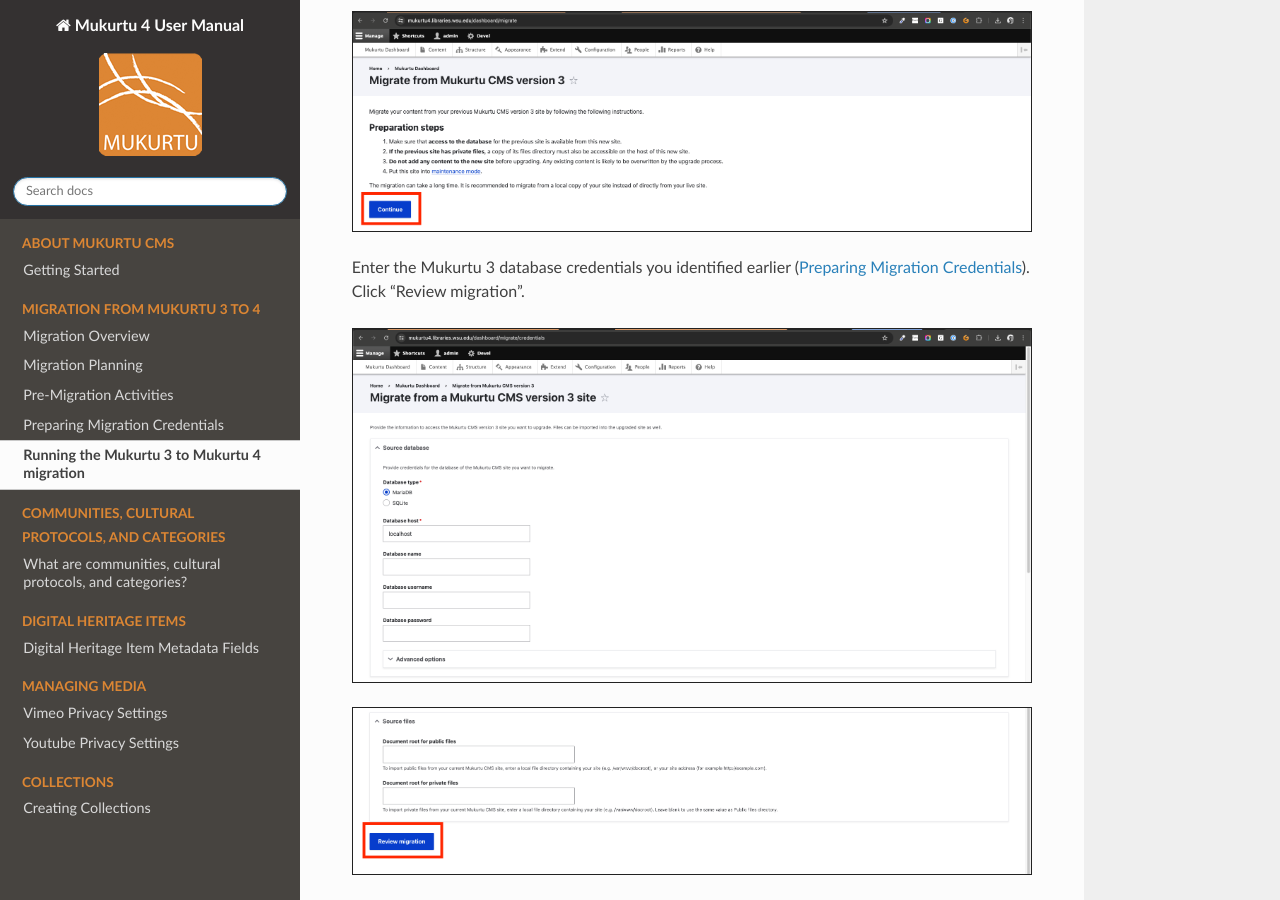
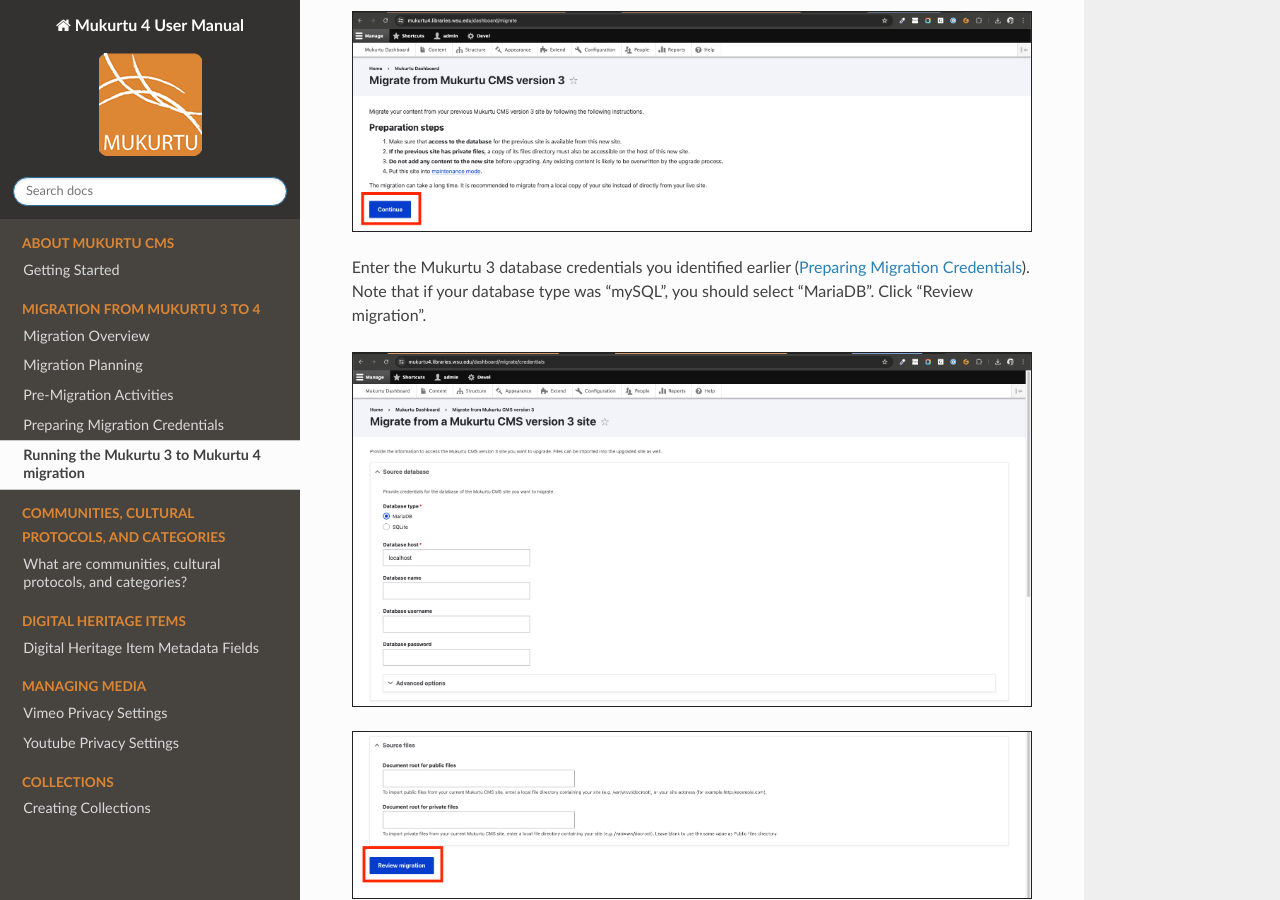
Before and after one commit to MukurtuCMS/mukurtudocs, a Sphinx documentation site: the page built from docs/source/migration/Migration.md, in a window 1280 px wide and 900 px high, scrolled down 1130 px. Built offline with Sphinx 7.4.7 and the Read the Docs theme 2.0.0, drawn with Linux system fonts in a browser that asks for light colours.

Commit message:
Update Migration.md

```diff
--- a/docs/source/migration/Migration.md
+++ b/docs/source/migration/Migration.md
@@ -12,7 +12,9 @@
 
 ![migrate-03](../embeds/migrate-03.png)
 
-Enter the Mukurtu 3 database credentials you identified earlier ([Preparing Migration Credentials](/docs/source/migration/MigrationCredentials.md)). Click "Review migration".
+Enter the Mukurtu 3 database credentials you identified earlier ([Preparing Migration Credentials](/docs/source/migration/MigrationCredentials.md)).
+Note that if your database type was "mySQL", you should select "MariaDB".
+Click "Review migration".
 
 ![migrate-04](../embeds/migrate-04.png)
 
```
